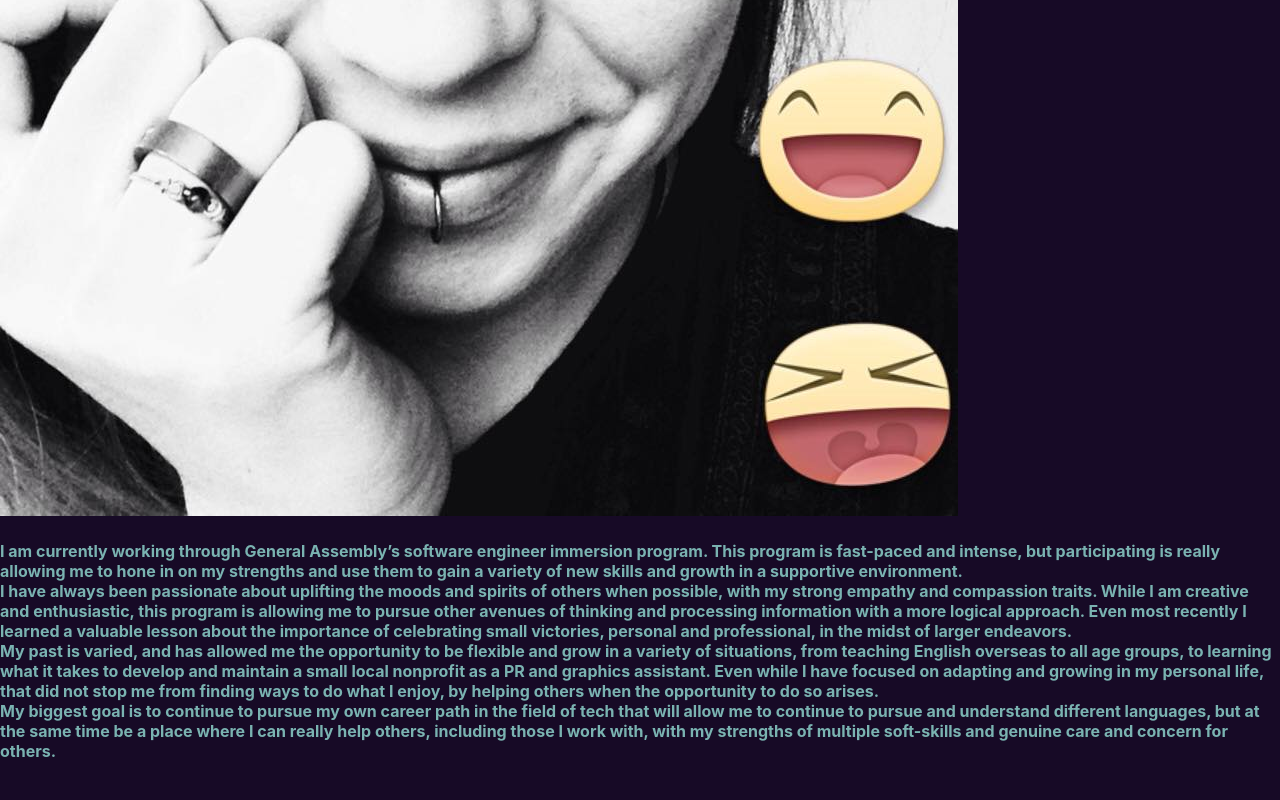
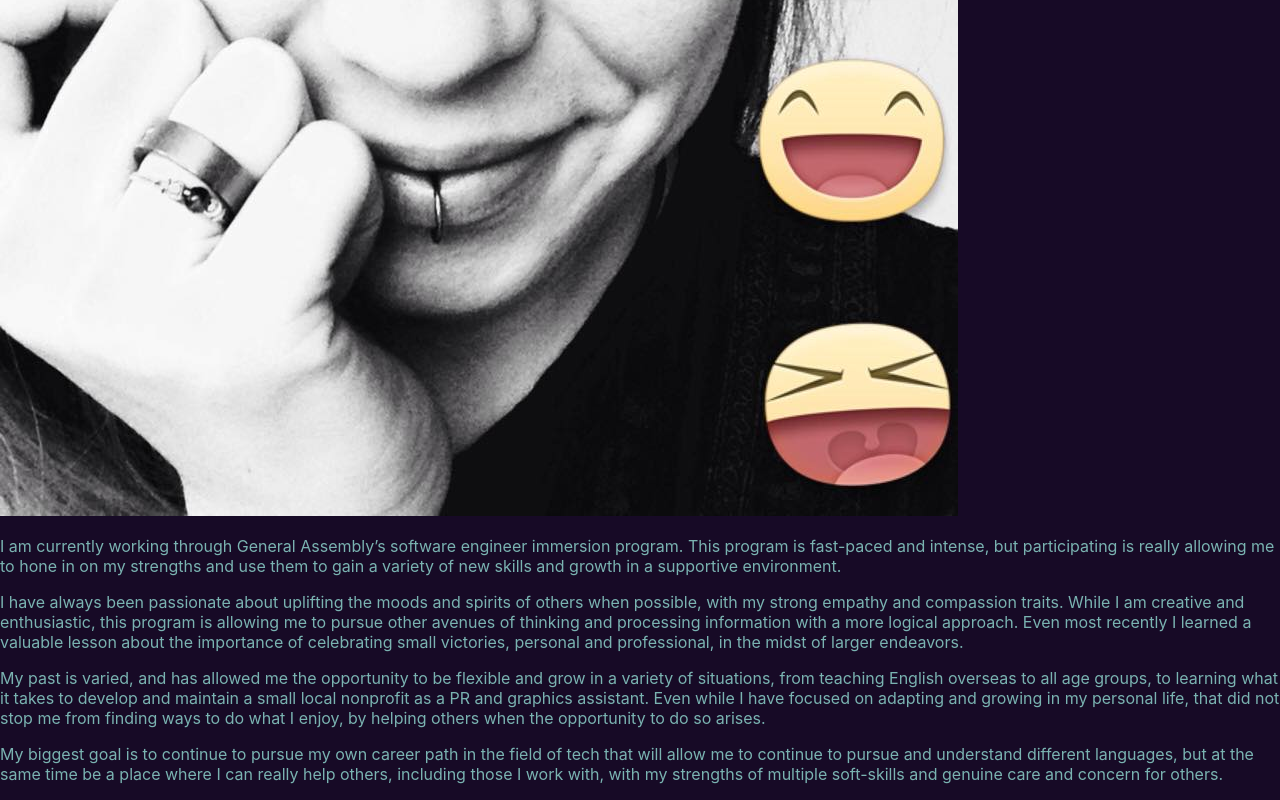
Before and after one commit to ayamur/AMuruch-Portfolio, a React (Create React App) app: page /about in a window 1280 px wide. Shown: the part 769-1569 px from the top of the page. Built offline with nearby package versions, Linux system fonts and the light colour scheme.

Commit message:
update aAbout blurb

```diff
--- a/src/pages/About.jsx
+++ b/src/pages/About.jsx
@@ -5,14 +5,14 @@ function About() {
     <h2>Software Engineer with a Background in Design, Non-Profits, and Game Testing Passionate about Coding, Cryptids, and Uplifting Others! </h2>
     <h2>--put in lots of versions of hello in various languages here--</h2>
     <img src='itsame_ayalamuruch.jpg' id='itsame' alt='my face' />
-    <h4>I am currently working through General Assembly’s software engineer immersion program. This program is fast-paced and intense, but participating is really allowing me to hone in on my strengths and use them to gain a variety of new skills and growth in a supportive environment.
-      <br />
+    <p>I am currently working through General Assembly’s software engineer immersion program. This program is fast-paced and intense, but participating is really allowing me to hone in on my strengths and use them to gain a variety of new skills and growth in a supportive environment.
+      </p><p>
 I have always been passionate about uplifting the moods and spirits of others when possible, with my strong empathy and compassion traits. While I am creative and enthusiastic, this program is allowing me to pursue other avenues of thinking and processing information with a more logical approach. Even most recently I learned a valuable lesson about the importance of celebrating small victories, personal and professional, in the midst of larger endeavors.
-<br />
+</p><p>
 My past is varied, and has allowed me the opportunity to be flexible and grow in a variety of situations, from teaching English overseas to all age groups, to learning what it takes to develop and maintain a small local nonprofit as a PR and graphics assistant. Even while I have focused on adapting and growing in my personal life, that did not stop me from finding ways to do what I enjoy, by helping others when the opportunity to do so arises.
-<br />
+</p><p>
 My biggest goal is to continue to pursue my own career path in the field of tech that will allow me to continue to pursue and understand different languages, but at the same time be a place where I can really help others, including those I work with, with my strengths of multiple soft-skills and genuine care and concern for others.
-</h4>
+</p>
     </>
   )
 }
```
Also changed, not shown: 1 other file (tests, documents, lock files or other folders).
